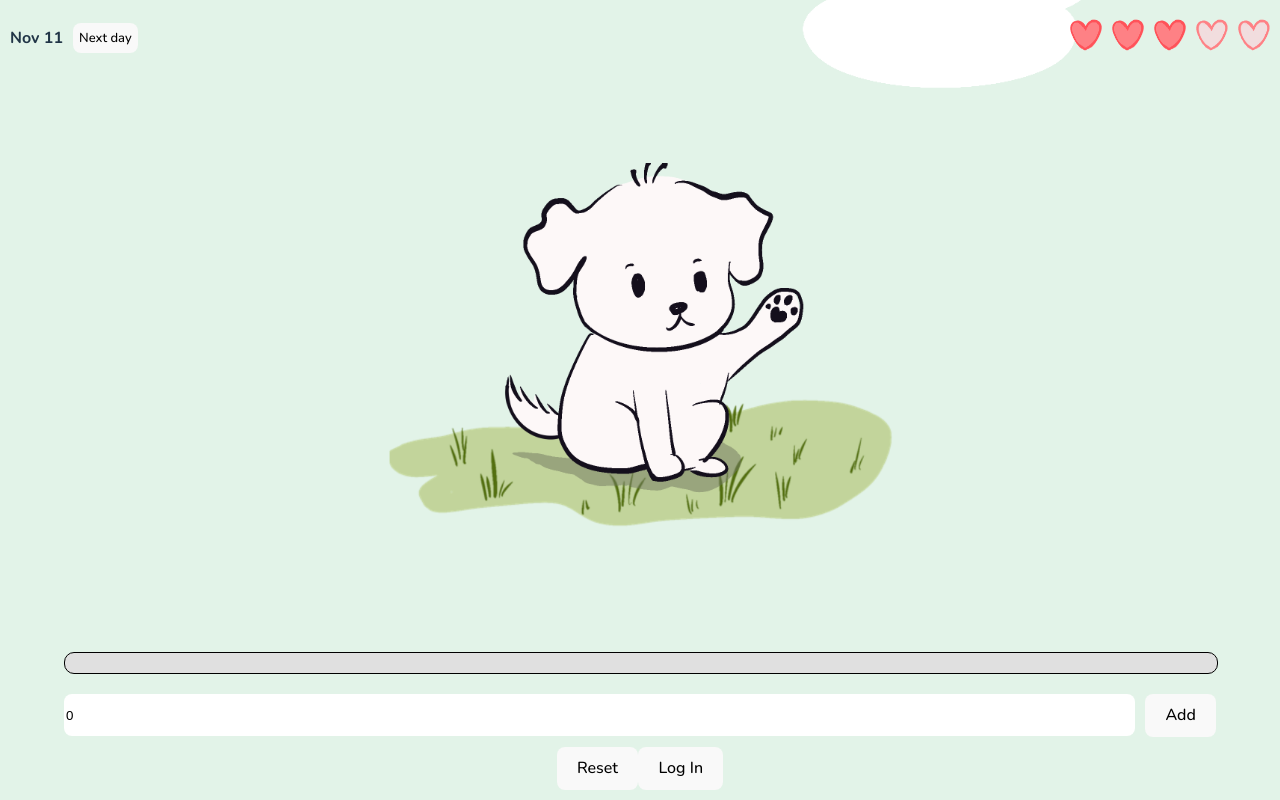
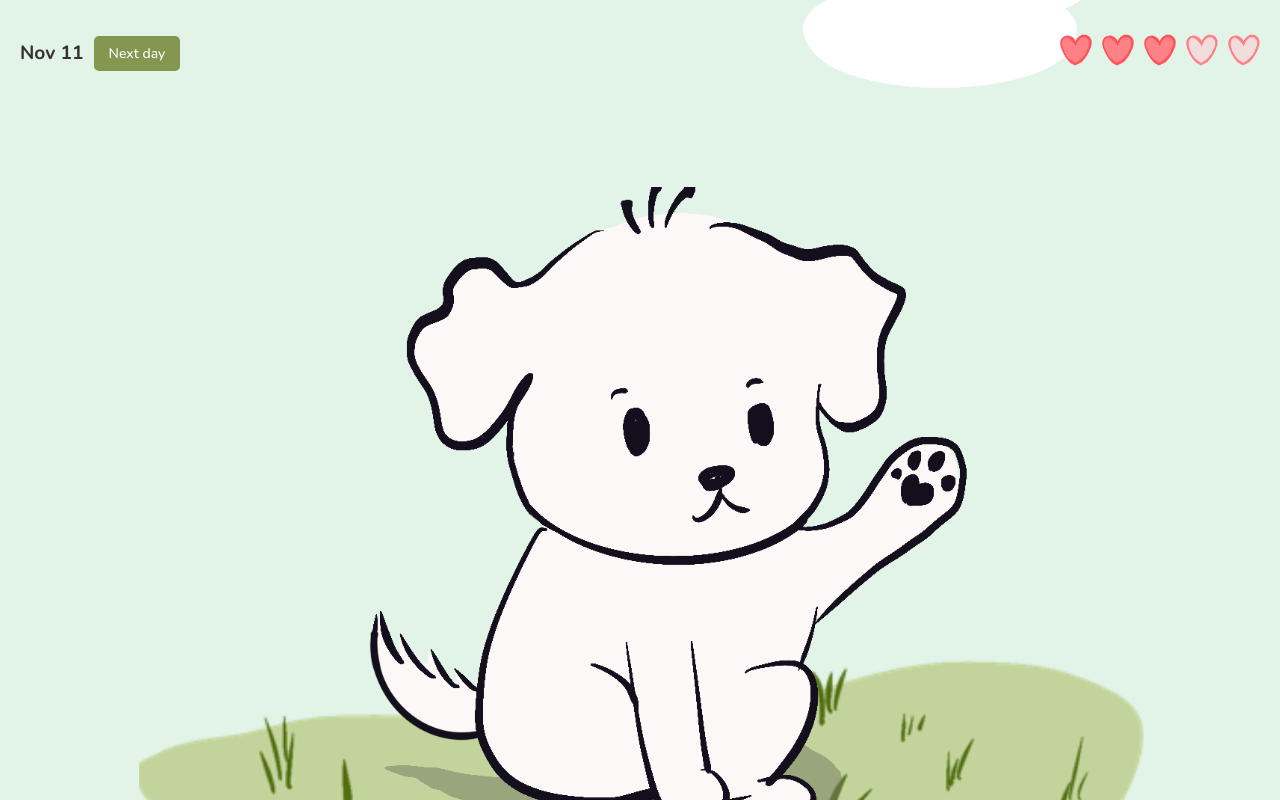
Before and after one commit to HackCamp2024/walk-your-dog, a React (Vite) app: page / in a window 1280 px wide. Shown: the top 800 px of the page. Built offline with nearby package versions, Linux system fonts and the light colour scheme.

Commit message:
Update Dog CSS + Header CSS

```diff
--- a/src/components/Dog/Dog.css
+++ b/src/components/Dog/Dog.css
@@ -4,6 +4,7 @@
     margin-right: auto;
 }
 .Dog img {
-    width: 40%;
+    width: 80%;
     height: auto;
+    margin-top: 80px;
 }
--- a/src/components/Header/Header.css
+++ b/src/components/Header/Header.css
@@ -2,9 +2,8 @@
   display: flex;
   justify-content: space-between;
   align-items: center;
-  padding: 10px;
+  padding: 20px;
 }
-
 .day-container {
     display: flex;
     align-items: center;
@@ -13,10 +12,32 @@
 
   .day-text {
     font-weight: 700;
+    font-size: 1.2rem;
+    color: #333;
   }
 
   .next-day-button {
-  font-size: small;
-  padding: 5px;
-  height: fit-content;
+    font-size: 14px;
+    padding: 8px 15px;
+    background-color: #839750;
+    color: white;
+    border: none;
+    border-radius: 5px;
+    cursor: pointer;
+    transition: background-color 0.3s ease;
   }
+
+  .next-day-button:hover {
+    background-color: #4f5c2f;
+  }
+
+  .next-day-button:focus {
+    outline: none;
+  }
+
+  .Hearts {
+    display: flex;
+    justify-content: flex-end;  /* Aligns hearts to the right */
+    align-items: center;
+    gap: 10px;
+  }
```
Lines whose indentation alone changed are shown as unchanged.
